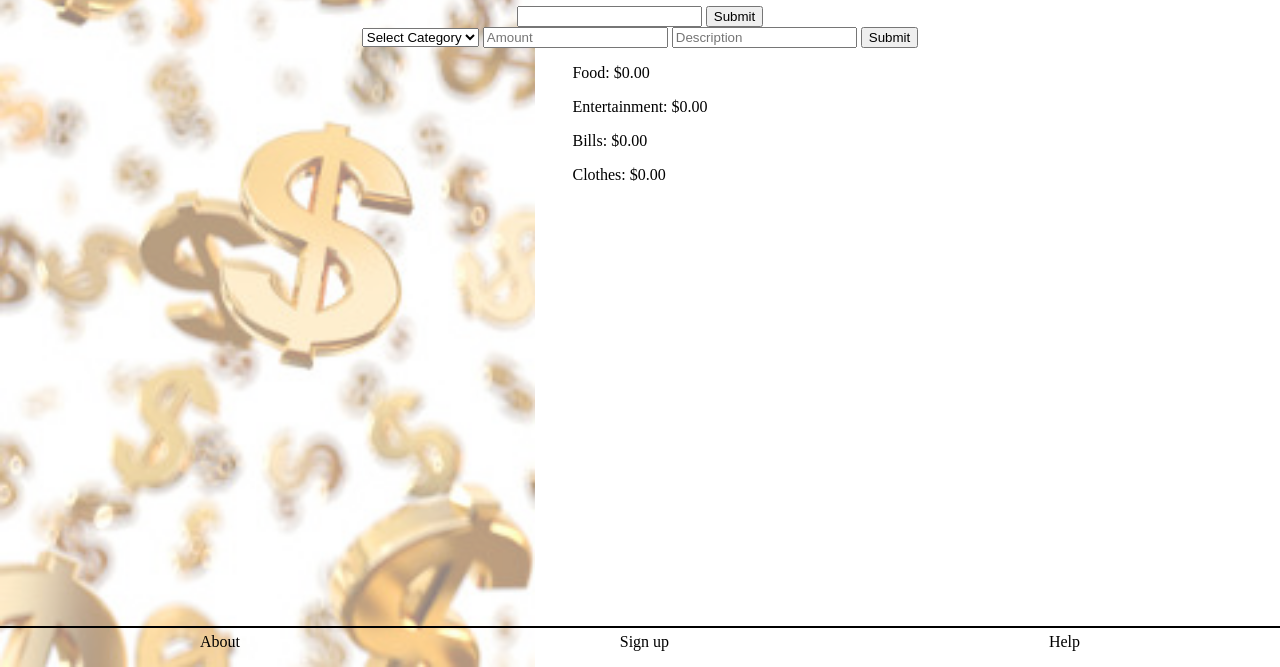
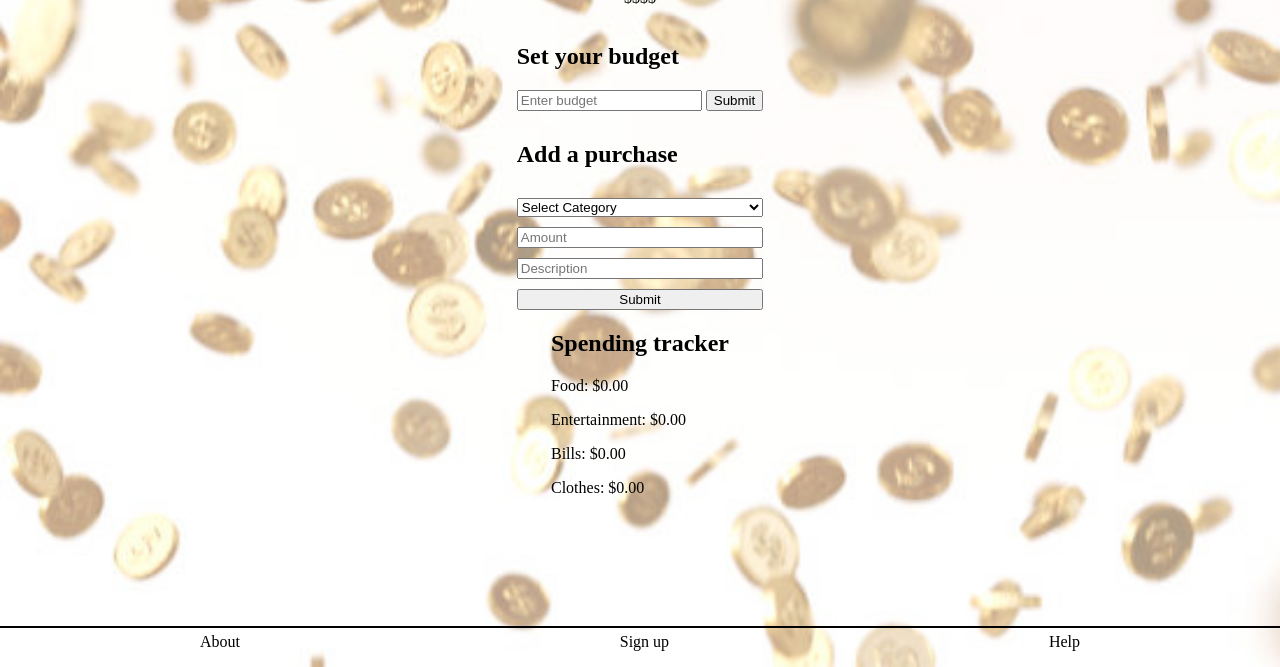
Before and after one commit to jonjoly/BudgetBuddy, a plain HTML site: page index.html in a window 1280 px wide. Shown: the part 133-800 px from the top of the page. Drawn offline with Linux system fonts and the light colour scheme.

Commit message:
morestyle

```diff
--- a/index.html
+++ b/index.html
@@ -14,29 +14,33 @@
     <div class="main-container">
         <img class="logo" src="image\LogoMakr_6XEEPa.png" alt="Logo">
         <h1 class="weekly-total">Weekly Budget:</h1>
+        <p>$$$$</p>
+        <div class="form-container">
+            <form class="budget">
+                <h2 class="budget-title">Set your budget</h2>
+                <input type="text" id="budget" name="budget" placeholder="Enter budget">
 
-        <form class="budget">
-            <input type="text" id="budget" name="budget">
-            <label for="budget"></label>
                 <button>Submit</button>
             </form>
 
-        <form class="purchases">
-            <select name="category" id="category">
+            <form class="purchases-container">
+                <h2 class="purchase-title">Add a purchase</h2>
+                <select class="purchase" name="category" id="category">
                     <option value="" selected> Select Category</option>
                     <option value="food">Food</option>
                     <option value="entertainment">Entertainment</option>
                     <option value="bills">Bills</option>
                     <option value="clothes">Clothes</option>
                 </select>
-            <input type="text" id="amount" name="amount" placeholder="Amount">
-            <label for="amount"></label>
-            <input type="text" id="description" name="description" placeholder="Description">
-            <label for="description"></label>
-            <button>Submit</button>
+                <input class="purchase" type="text" id="amount" name="amount" placeholder="Amount">
+
+                <input class="purchase" type="text" id="description" name="description" placeholder="Description">
+
+                <button class="purchase">Submit</button>
             </form>
-
+        </div>
         <div>
+            <h2>Spending tracker</h2>
             <p>Food: $0.00</p>
             <p>Entertainment: $0.00</p>
             <p>Bills: $0.00</p>
--- a/style.css
+++ b/style.css
@@ -1,5 +1,8 @@
 /* css resets */
 body{
+    margin:0;
+}
+.weekly-total{
     margin:0;
 }
 .background-helper{
@@ -9,7 +12,7 @@ body{
     content:'';
     background-image: url(./image/raining-dollarsign.jpg);
     background-repeat: no-repeat;
-    background-size: contain;
+    background-size: cover;
     position: absolute;
     object-fit: cover;
     width:100vw;
@@ -25,7 +28,7 @@ body{
 }
 .logo{
     width: 75px;
-
+    margin-top: 10px;
 }
 .navigation{
     position: fixed;
@@ -38,8 +41,30 @@ body{
     list-style-type: none;
     padding: 5px 10px 0 10px;
     border-top: 2px solid;
-}
+    }
 a{
     text-decoration: none;
     color: unset;
 }
+
+.form-container{
+    display: flex;
+    flex-direction: column;
+
+}
+
+.purchases-container{
+    display: flex;
+    flex-direction: column;
+    padding-top:10px;
+}
+.purchase{
+    margin-top: 10px;
+
+}
+
+@media only screen and (min-width:768px){
+    .background{
+        background-image:url(./image/raining-money.jpg);
+    }
+}
```
Lines whose indentation alone changed are shown as unchanged.
